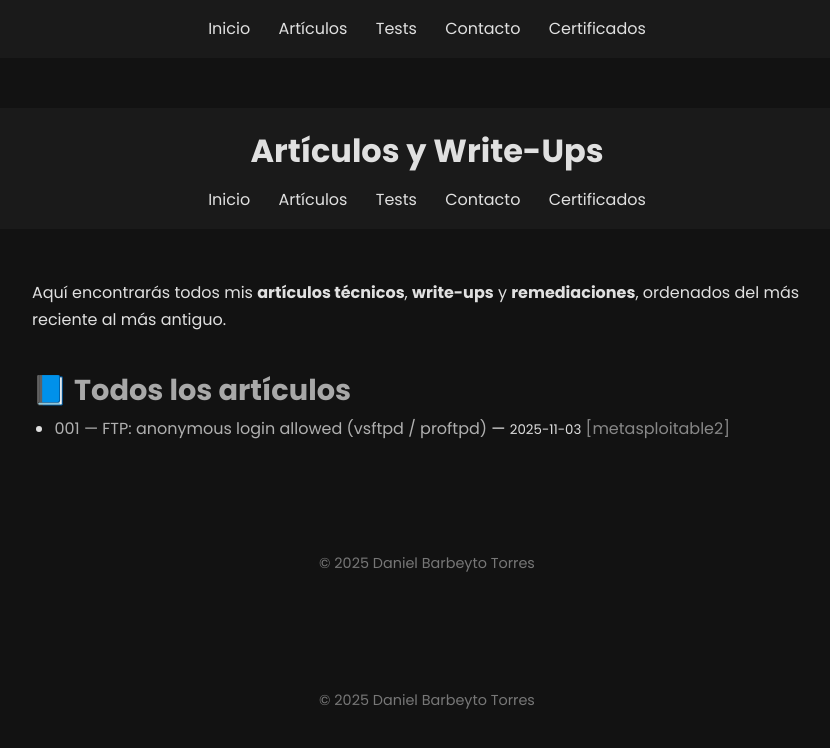
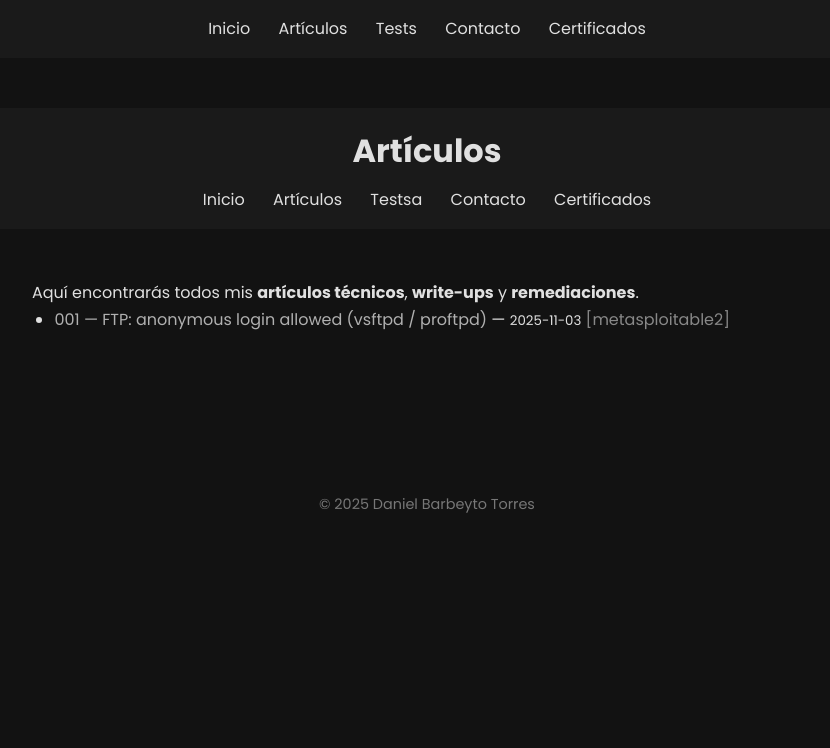
Before and after one commit to danielbarbeytotorres/danielbarbeytotorres.github.io, a Jekyll site: the page built from articulos.html, in a window 1280 px wide. Shown: the top 748 px of the page, without its empty margins (213-1043 px from the left). Built offline with Jekyll 4.4.1, drawn with Linux system fonts in a browser that asks for light colours.

Commit message:
Modificaciones

```diff
--- a/articulos.html
+++ b/articulos.html
@@ -18,11 +18,11 @@ title: "Artículos - Daniel Barbeyto"
 
 <body>
   <header>
-    <h1>Artículos y Write-Ups</h1>
+    <h1>Artículos</h1>
     <nav>
       <a href="index.html">Inicio</a>
       <a href="articulos.html" class="active">Artículos</a>
-      <a href="tests.html">Tests</a>
+      <a href="tests.html">Testsa</a>
       <a href="contacto.html">Contacto</a>
       <a href="certificados.html">Certificados</a>
     </nav>
@@ -31,11 +31,9 @@ title: "Artículos - Daniel Barbeyto"
   <div class="container">
     <main class="content">
       <p>
-        Aquí encontrarás todos mis <strong>artículos técnicos</strong>, <strong>write-ups</strong> y <strong>remediaciones</strong>,
-        ordenados del más reciente al más antiguo.
+        Aquí encontrarás todos mis <strong>artículos técnicos</strong>, <strong>write-ups</strong> y <strong>remediaciones</strong>.
       </p>
 
-      <h2>📘 Todos los artículos</h2>
       <ul>
         {% assign sorted_posts = site.posts | sort: "date" | reverse %}
         {% for post in sorted_posts %}
@@ -50,9 +48,5 @@ title: "Artículos - Daniel Barbeyto"
       </ul>
     </main>
   </div>
-
-  <footer>
-    <p>© {{ site.time | date: "%Y" }} Daniel Barbeyto Torres</p>
-  </footer>
 </body>
 </html>
```
